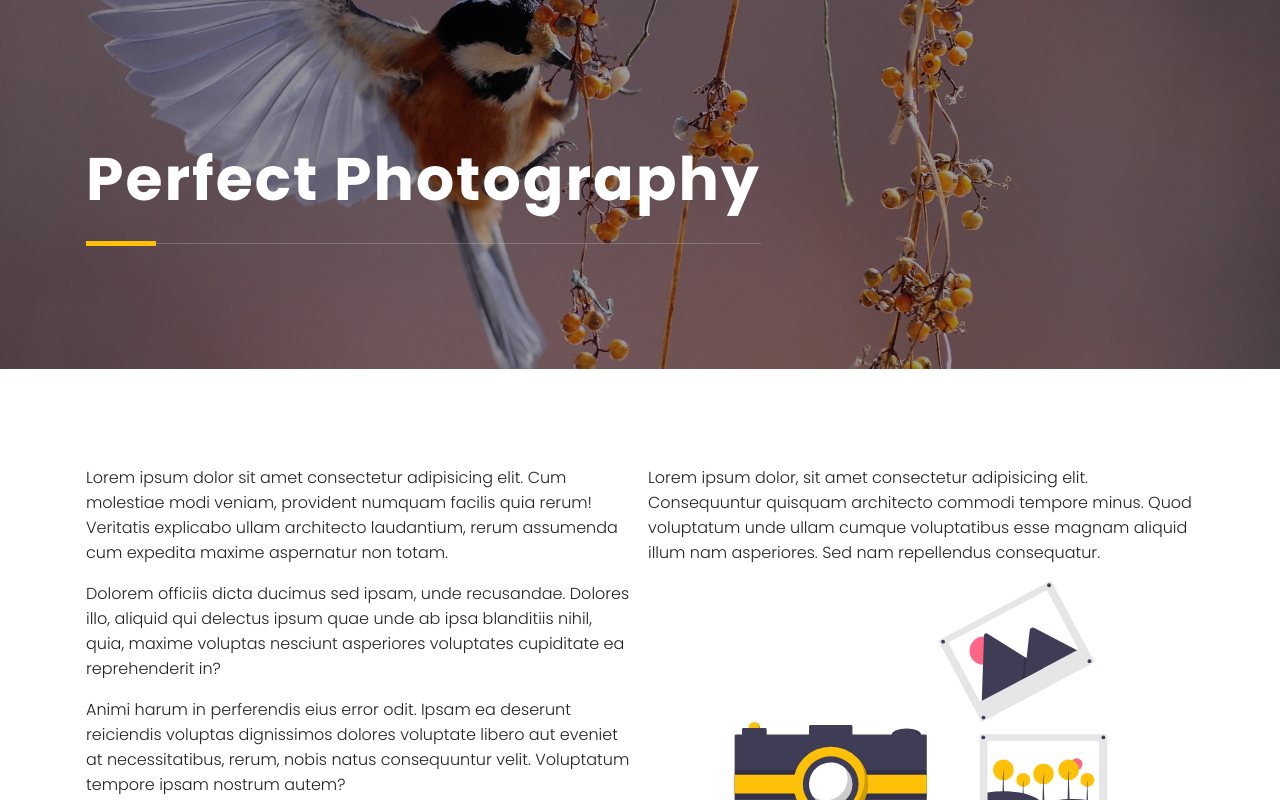
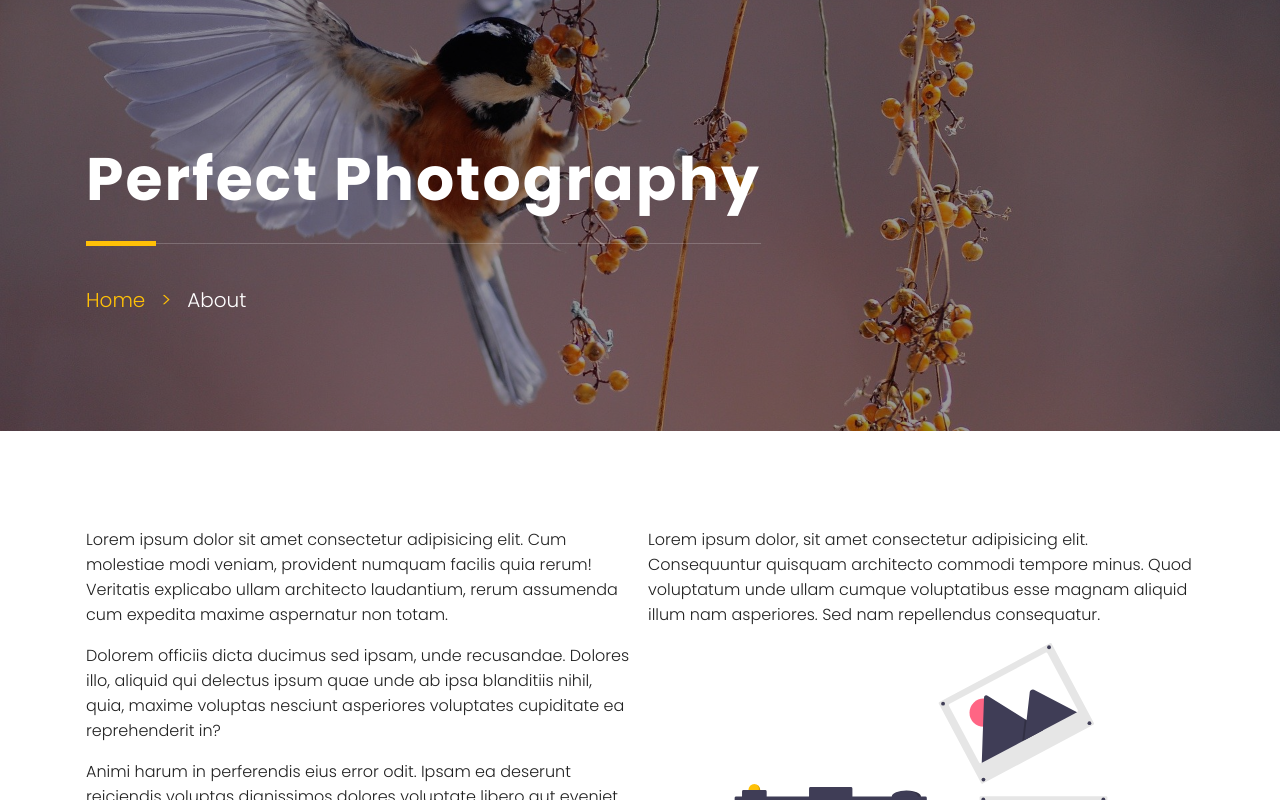
Before and after one commit to renatosoares/perfect-photography, a React (Create React App) app: page /about in a window 1280 px wide. Shown: the top 800 px of the page. Built offline with nearby package versions, Linux system fonts and the light colour scheme.

Commit message:
add bread crumbs to the page

```diff
--- /dev/null
+++ b/src/components/atoms/BreadCrumb.js
@@ -0,0 +1,60 @@
+import React from "react";
+import PropTypes from "prop-types";
+import styled, { css } from "styled-components";
+import { Link } from "react-router-dom";
+
+const Root = styled.div`
+  padding: 16px 0;
+`;
+
+const Item = styled.span`
+  display: inline-block;
+  font-size: 20px;
+  font-weight: 300;
+  text-decoration: none;
+
+  ${(props) =>
+    props.isClickable &&
+    css`
+      cursor: pointer;
+      color: ${(props) => props.theme.colors.primary.main};
+    `}
+
+  &:not(:first-child) {
+    &::before {
+      content: ">";
+      color: ${(props) => props.theme.colors.primary.main};
+      padding: 0 16px;
+    }
+  }
+`;
+
+const BreadCrumb = ({ items }) => (
+  <Root>
+    {items.map((item) => (
+      <Item
+        key={item.label}
+        as={item.link && Link}
+        to={item.link}
+        isClickable={!!item.link}
+      >
+        {item.label}
+      </Item>
+    ))}
+  </Root>
+);
+
+BreadCrumb.defaultProps = {
+  items: [],
+};
+
+BreadCrumb.propTypes = {
+  items: PropTypes.arrayOf(
+    PropTypes.shape({
+      label: PropTypes.string,
+      link: PropTypes.string,
+    })
+  ),
+};
+
+export default BreadCrumb;
--- a/src/components/pages/About.js
+++ b/src/components/pages/About.js
@@ -8,6 +8,7 @@ import Section from "components/molecules/Section";
 import Grid from "components/atoms/Grid";
 import Footer from "components/organisms/Footer";
 import Card, { CardMedia, CardMediaDescription } from "components/atoms/Card";
+import BreadCrumb from "components/atoms/BreadCrumb";
 
 import AboutImage from "draws/About";
 import BirdImage from "assets/bg-bird.jpg";
@@ -75,6 +76,9 @@ const About = () => {
         <Heading>
           <h1>Perfect Photography</h1>
         </Heading>
+        <BreadCrumb
+          items={[{ label: "Home", link: "/" }, { label: "About" }]}
+        />
       </Hero>
       <Section>
         <Grid md={2}>
```
Also changed, not shown: 2 other files (tests, documents, lock files or other folders).
